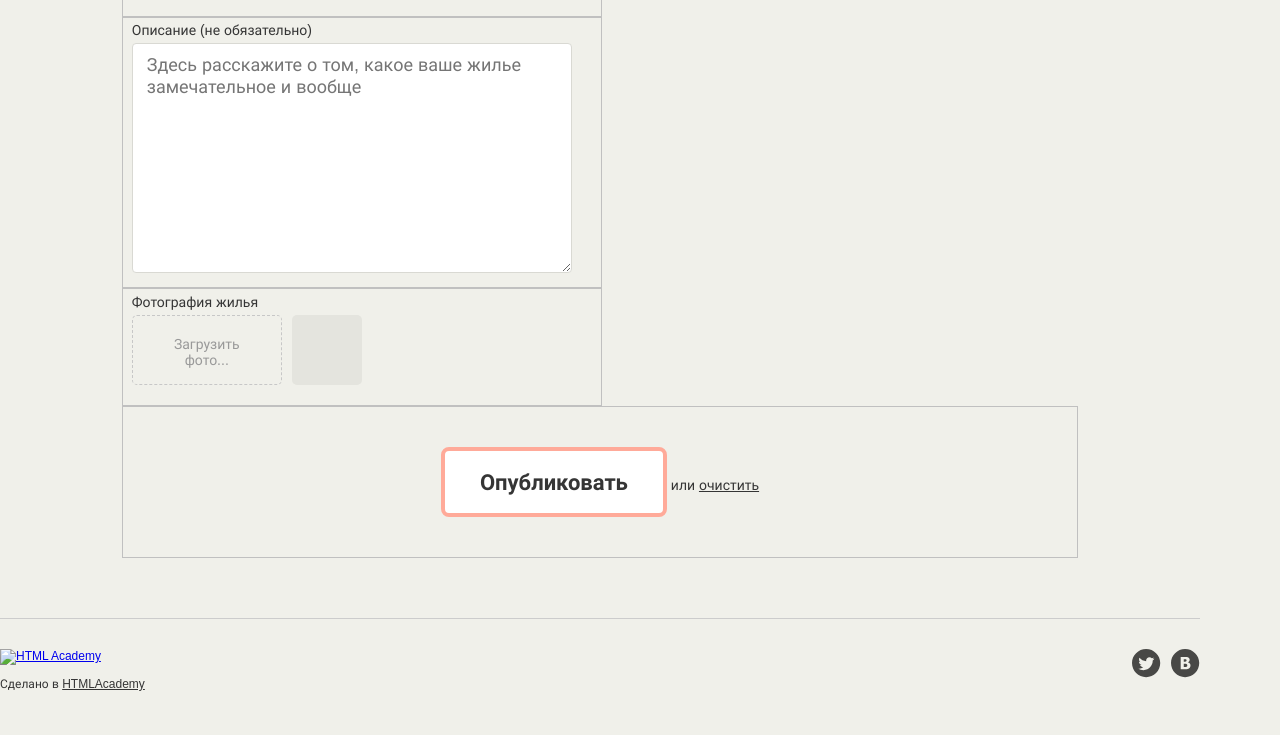
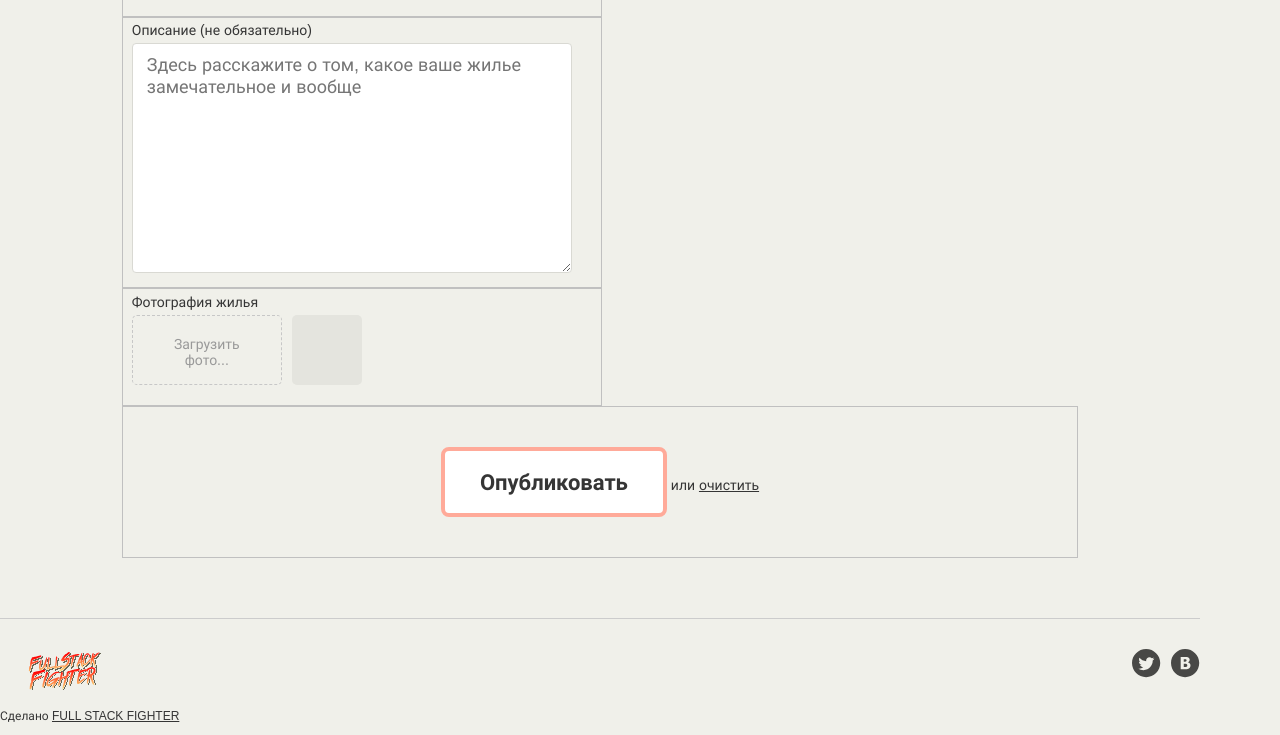
Before and after one commit to vokiss/685251-keksobooking-26, a website with bundled scripts: page index.html in a window 1280 px wide. Shown: the part 1290-2025 px from the top of the page. Before the commit the page ends 1993 px from the top, so only its background shows below. Built offline with nearby package versions, Linux system fonts and the light colour scheme; no server answers; files whose address does not match are found by name.

Commit message:
Update index.html

```diff
--- a/index.html
+++ b/index.html
@@ -181,14 +181,14 @@
 
   <footer class="footer container">
     <div class="footer__copyright copyright">
-      <a class="copyright__link copyright__link--image" href="https://htmlacademy.ru/intensive/javascript">
-        <img src="img/htmla-logo.svg" width="130" height="45" alt="HTML Academy" class="copyright__logo">
+      <a class="copyright__link copyright__link--image" href="https://vokiss.github.io/keksobooking-JS/">
+        <img src="img/fsf_logo.svg" width="130" height="45" alt="HTML Academy" class="copyright__logo">
       </a>
-      <p>Сделано в <a class="copyright__link copyright__link--text" href="https://htmlacademy.ru/intensive/javascript">HTMLAcademy</a></p>
+      <p>Сделано <a class="copyright__link copyright__link--text" href="https://vokiss.github.io/keksobooking-JS/">FULL STACK FIGHTER</a></p>
     </div>
     <ul class="footer__contacts contacts">
-      <li><a href="https://twitter.com/htmlacademy_ru" class="contacts__link contacts__link--twitter">Twitter</a></li>
-      <li><a href="https://vk.com/htmlacademy" class="contacts__link contacts__link--vk">VK</a></li>
+      <li><a href="https://vokiss.github.io" class="contacts__link contacts__link--twitter">Twitter</a></li>
+      <li><a href="https://vokiss.github.io" class="contacts__link contacts__link--vk">VK</a></li>
     </ul>
   </footer>
 
```
